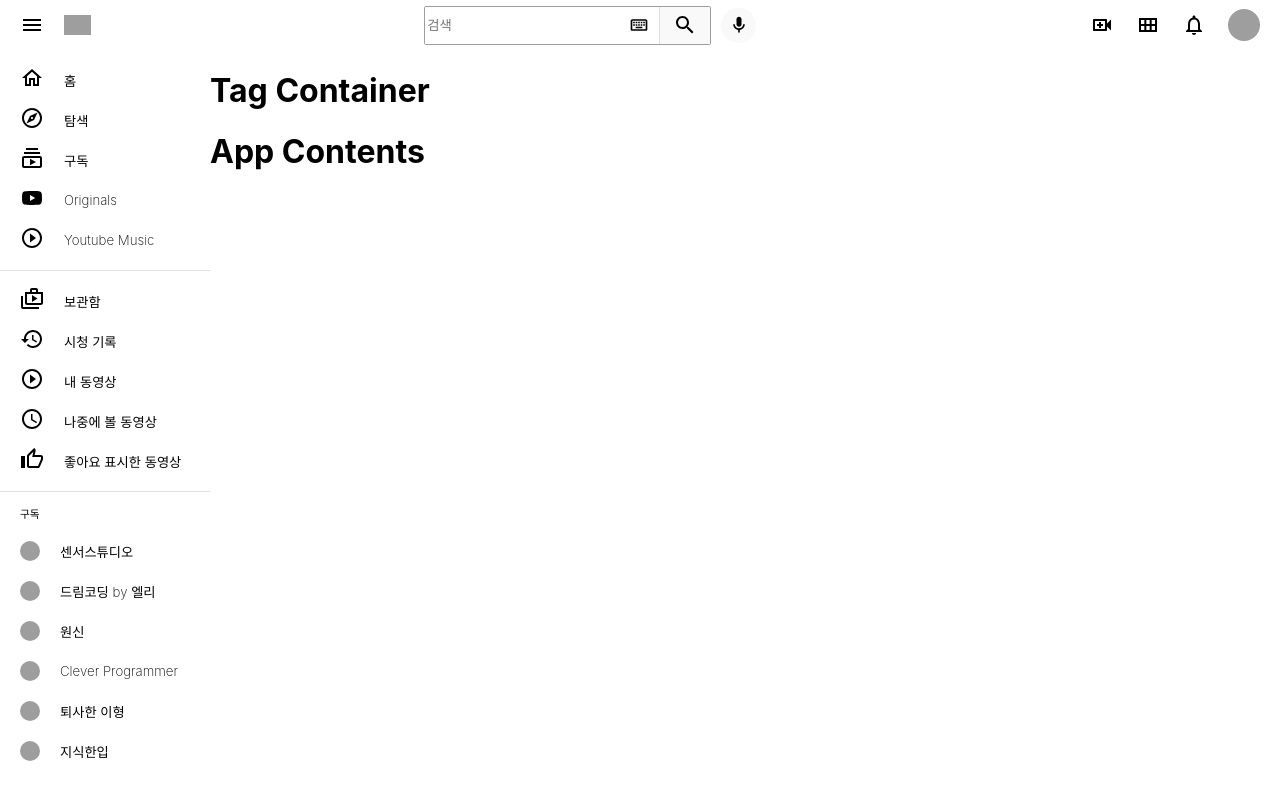
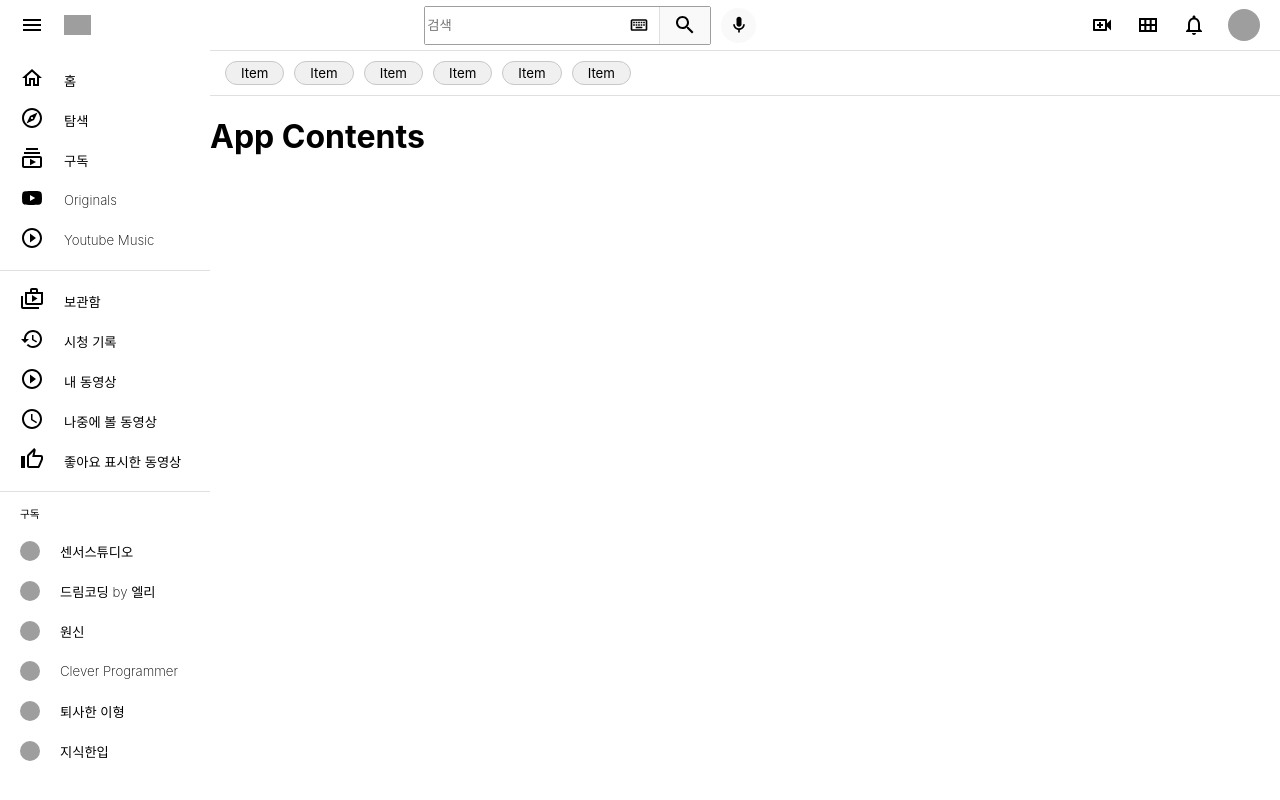
Before and after one commit to Origogi/React-Youtube-Clone, a React (Create React App) app: page / in a window 1280 px wide. Built offline with nearby package versions, Linux system fonts and the light colour scheme; grey boxes are pictures that could not be loaded.

Commit message:
Fix tag css

```diff
--- /dev/null
+++ b/src/Content/Tag.css
@@ -0,0 +1,14 @@
+.tag {
+    display: flex;
+    align-items: center;
+    border: 1px solid rgb(200, 200, 200);
+    background-color: rgb(240, 240, 240);
+    border-radius: 99px;
+    margin-left: 5px;
+    margin-right: 5px;
+}
+
+.tag > h5 {
+    font-weight: 400;
+    margin: 3px 15px 3px 15px;
+}
--- /dev/null
+++ b/src/Content/Tag.js
@@ -0,0 +1,12 @@
+import React from 'react'
+import './Tag.css'
+
+function Tag() {
+    return (
+        <div className='tag'>
+            <h5>Item</h5>
+        </div>
+    )
+}
+
+export default Tag
--- a/src/Content/TagContainer.css
+++ b/src/Content/TagContainer.css
@@ -0,0 +1,4 @@
+.tagContainer_col {
+    display: flex;
+    padding: 10px;
+}
--- a/src/Content/TagContainer.js
+++ b/src/Content/TagContainer.js
@@ -1,12 +1,24 @@
-import React from 'react'
-import './TagContainer.css'
+import React from "react";
+import "./TagContainer.css";
+import { Divider } from "@mui/material";
+import Tag from "./Tag";
 
 function TagContainer() {
-    return (
-        <div className='tagContainer'>
-            <h1>Tag Container</h1>
-        </div>
-    )
+  return (
+    <div className="tagContainer">
+      <Divider />
+      <div className="tagContainer_col">
+          <Tag />
+          <Tag />
+          <Tag />
+          <Tag />
+          <Tag />
+          <Tag />
+
+      </div>
+      <Divider  />
+    </div>
+  );
 }
 
-export default TagContainer
+export default TagContainer;
```
